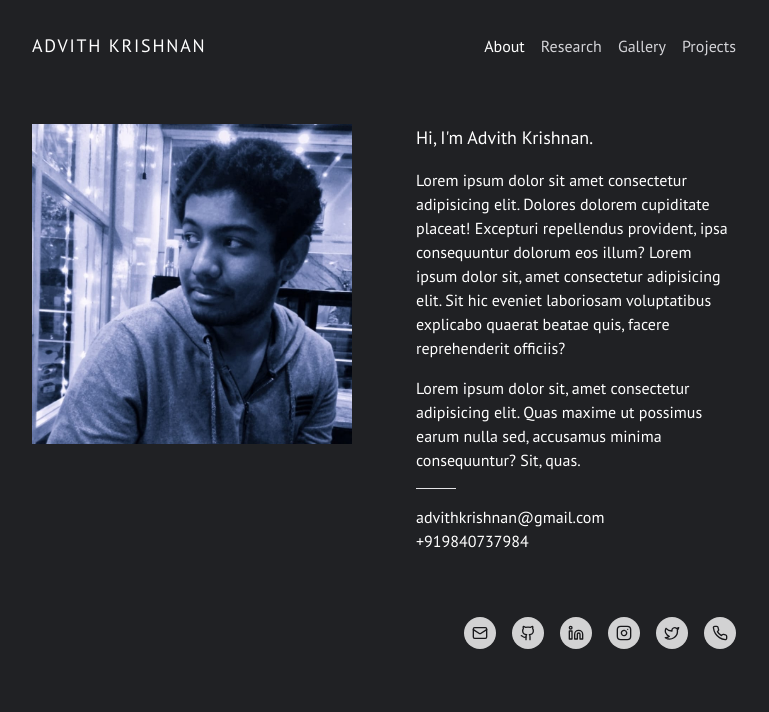
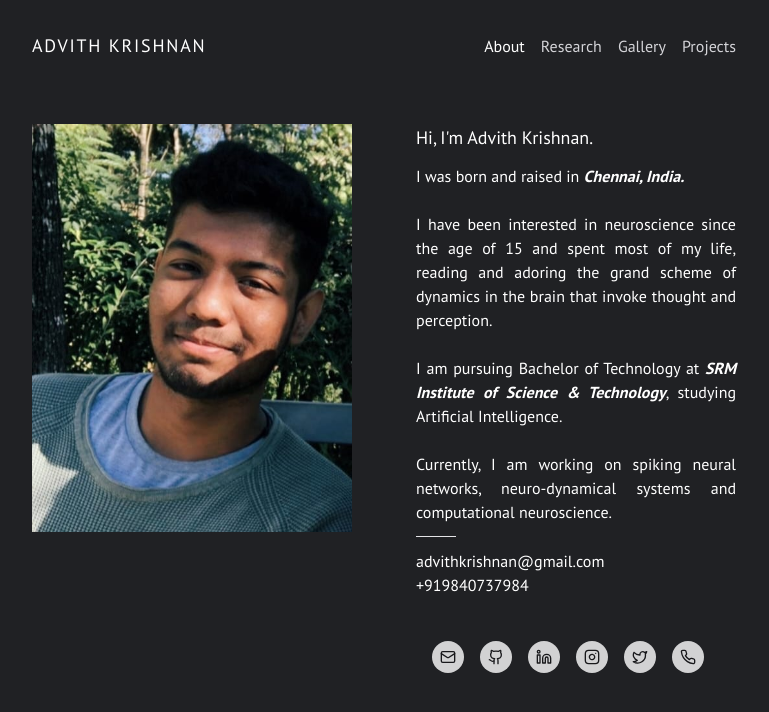
Before and after one commit to Diacod-I/research-portfolio, a Next.js app: page / in a window 1280 px wide. Shown: the top 712 px of the page, without its empty margins (256-1025 px from the left). Built offline with nearby package versions, Linux system fonts and the light colour scheme.

Commit message:
chore:Changed Hero Lorem ipsum and moved Footer

```diff
--- a/sanity.config.ts
+++ b/sanity.config.ts
@@ -12,8 +12,8 @@ import {schema} from './sanity/schema'
 
 export default defineConfig({
   basePath: '/studio',
-  projectId,
-  dataset,
+  projectId: "vk2p982h",
+  dataset: "production",
   // Add and edit the content schema in the './sanity/schema' folder
   schema,
   plugins: [
--- a/src/app/(static)/layout.tsx
+++ b/src/app/(static)/layout.tsx
@@ -1,4 +1,3 @@
-import Footer from '@/components/layouts/Footer';
 import Navbar from '@/components/layouts/Navbar';
 import type { Metadata } from 'next';
 
@@ -16,7 +15,6 @@ export default function StaticRootLayout({
 		<main className={`bg-[#202124] w-full min-h-screen text-white`}>
 			<Navbar />
 			{children}
-			<Footer />
 		</main>
 	);
 }
--- a/src/components/landing/Hero.tsx
+++ b/src/components/landing/Hero.tsx
@@ -2,6 +2,7 @@ import React from 'react';
 import Image from 'next/image';
 import Link from 'next/link';
 import { EMAIL, MOBILE } from '@/constants/socials';
+import Footer from '@/components/layouts/Footer';
 
 const Hero = () => {
 	return (
@@ -17,20 +18,19 @@ const Hero = () => {
 					className='w-full h-auto object-cover'
 				/>
 			</div>
-			<div className='flex flex-col gap-4'>
-				<h1 className='text-lg'>Hi, I&apos;m Advith Krishnan.</h1>
+			<div className='flex flex-col gap-3 text-justify'>
+				<h1 className='text-lg'>Hi, I&apos;m Advith Krishnan. </h1>
 				<p>
-					Lorem ipsum dolor sit amet consectetur adipisicing elit.
-					Dolores dolorem cupiditate placeat! Excepturi repellendus
-					provident, ipsa consequuntur dolorum eos illum? Lorem ipsum
-					dolor sit, amet consectetur adipisicing elit. Sit hic
-					eveniet laboriosam voluptatibus explicabo quaerat beatae
-					quis, facere reprehenderit officiis?
-				</p>
-				<p>
-					Lorem ipsum dolor sit, amet consectetur adipisicing elit.
-					Quas maxime ut possimus earum nulla sed, accusamus minima
-					consequuntur? Sit, quas.
+					I was born and raised in <b><i>Chennai, India.</i></b><br/><br/>
+					I have been interested in neuroscience since the age of 15
+					and spent most of my life, reading and adoring the grand scheme of dynamics
+					in the brain that invoke thought and perception.<br/><br/>
+					I am pursuing Bachelor of Technology at <b><i>SRM Institute of Science &
+					Technology</i></b>, studying Artificial Intelligence.<br/>
+					<br/>Currently, I am working on spiking neural networks, neuro-dynamical
+					systems and computational neuroscience.
+
+
 				</p>
 				<hr className='w-10' />
 				<div className='flex flex-col'>
@@ -47,6 +47,7 @@ const Hero = () => {
 						{MOBILE}
 					</Link>
 				</div>
+			<Footer />
 			</div>
 		</section>
 	);
```
Also changed, not shown: public/images/advith.jpg.
